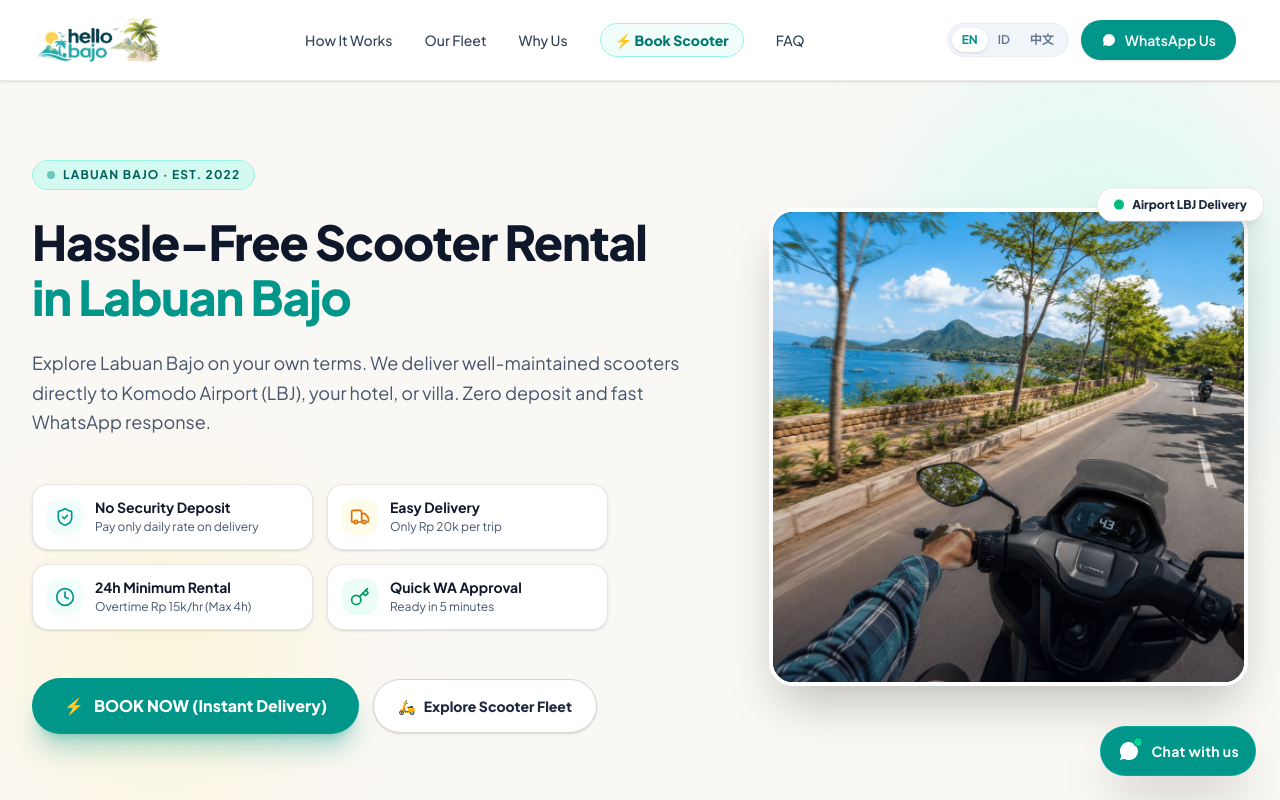
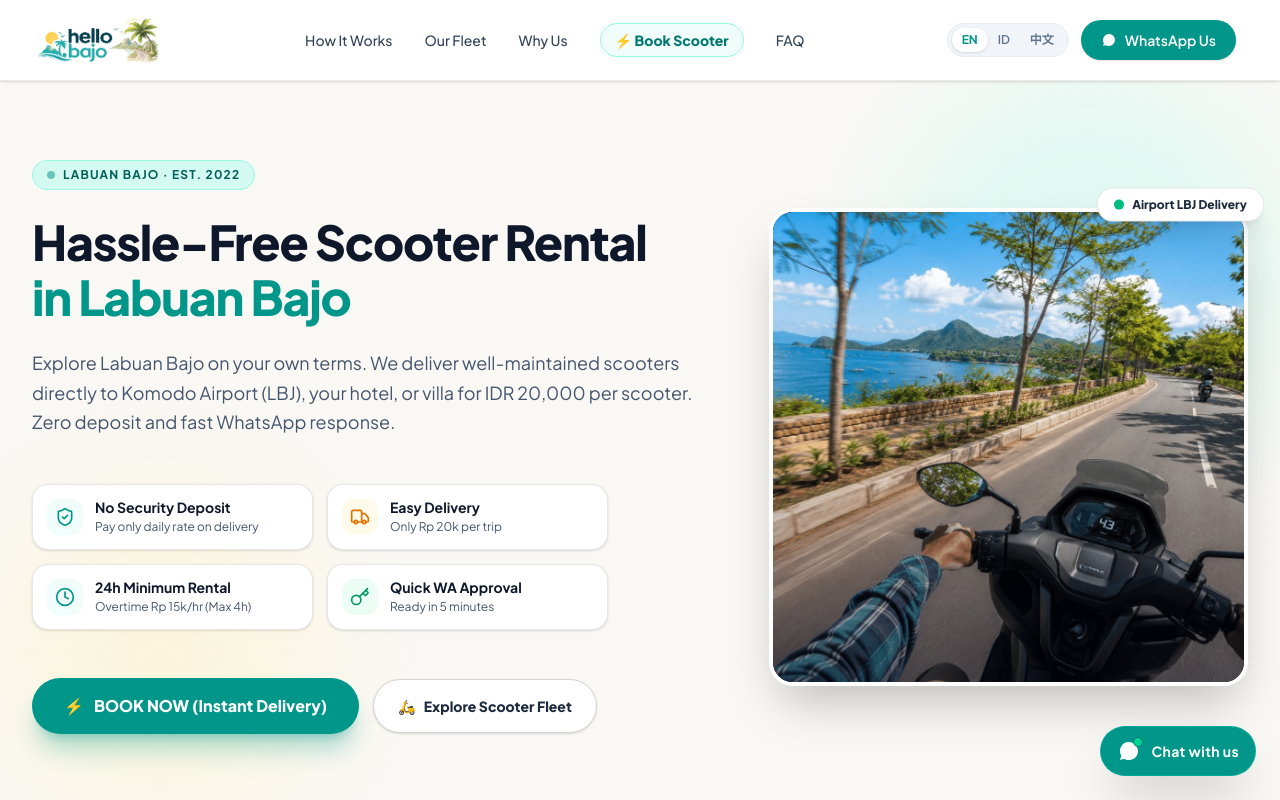
Before and after one commit to hellobajo/scooter-labuan-bajo, a React (Vite) app: page / in a window 1280 px wide. Shown: the top 800 px of the page. Built offline with nearby package versions, Linux system fonts and the light colour scheme.

Commit message:
Clarify hero delivery fee in all languages

```diff
--- a/src/components/Hero.tsx
+++ b/src/components/Hero.tsx
@@ -45,10 +45,10 @@ export const Hero: React.FC<HeroProps> = ({ t, lang, onOpenReserveModal }) => {
             {/* Subtitle */}
             <p className="text-slate-600 text-sm sm:text-base lg:text-lg leading-relaxed max-w-2xl">
               {lang === 'EN'
-                ? 'Explore Labuan Bajo on your own terms. We deliver well-maintained scooters directly to Komodo Airport (LBJ), your hotel, or villa. Zero deposit and fast WhatsApp response.'
+                ? 'Explore Labuan Bajo on your own terms. We deliver well-maintained scooters directly to Komodo Airport (LBJ), your hotel, or villa for IDR 20,000 per scooter. Zero deposit and fast WhatsApp response.'
                 : lang === 'ZH'
-                ? '随心探索拉布安巴佐。免费送车至科莫多机场 (LBJ)、酒店或度假村。零押金，WhatsApp 快速回复。'
-                : 'Jelajahi Labuan Bajo dengan fleksibel. Motor siap antar ke Bandara Komodo (LBJ), hotel, atau villa Anda. Bebas deposit dan respon cepat via WhatsApp.'}
+                ? '随心探索拉布安巴佐。送车至科莫多机场 (LBJ)、酒店或度假村，每辆收费 IDR 20,000。零押金，WhatsApp 快速回复。'
+                : 'Jelajahi Labuan Bajo dengan fleksibel. Motor siap antar ke Bandara Komodo (LBJ), hotel, atau villa Anda dengan biaya Rp20.000 per unit. Bebas deposit dan respon cepat via WhatsApp.'}
             </p>
           </div>
 
```
